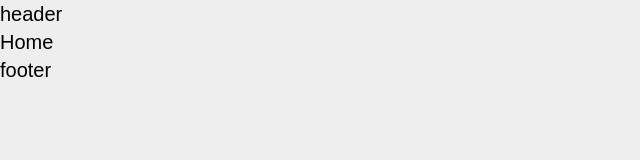
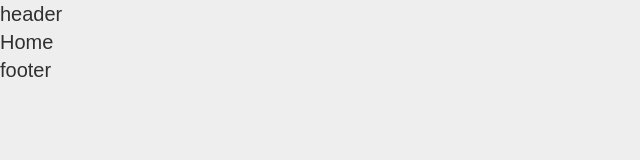
Before and after one commit to rojo-rbx/rojo.space-v2, a React app: page / in a window 1280 px wide. Shown: the full height of the page, 0-640 px from the left. Built offline with nearby package versions, Linux system fonts and the light colour scheme.

Commit message:
Make text color off-black

```diff
--- a/src/index.css
+++ b/src/index.css
@@ -25,6 +25,7 @@
   flex-direction: column;
 
   background-color: #eee;
+  color: rgba(0, 0, 0, 0.8);
 }
 
 :global #app {
```
